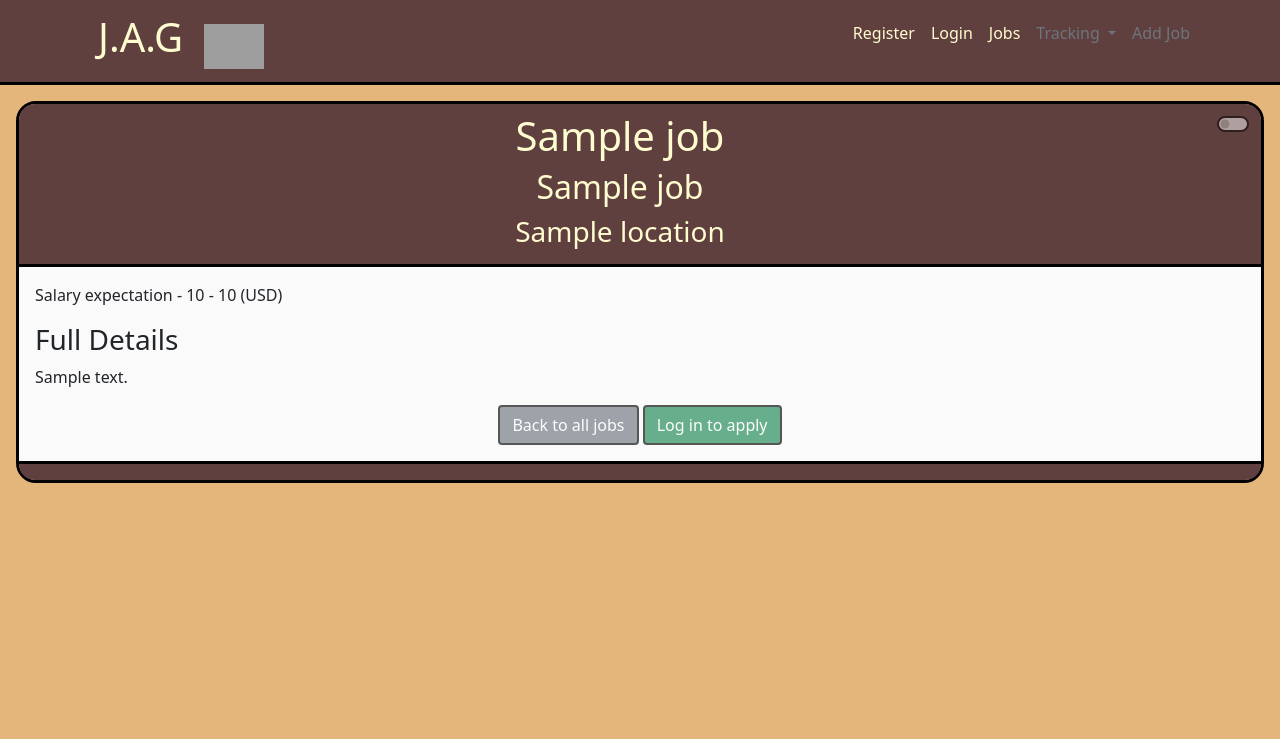
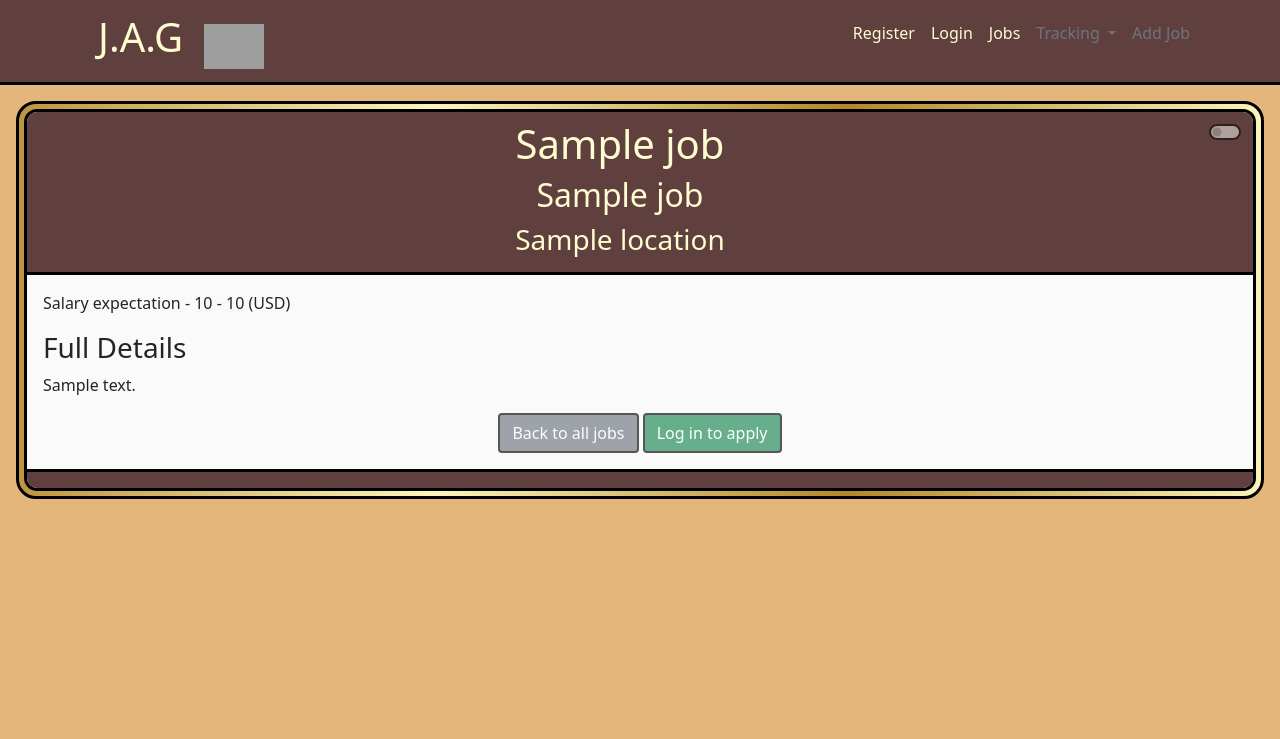
Before and after one commit to dnlbowers/jobs-a-gooden, a Django app: template job_search/templates/job_search/pages/job-details.html in a window 1280 px wide. Shown: the top 739 px of the page. Run offline with Django 3.2, Linux system fonts and the light colour scheme; the template is opened without the code that fills it: most values are stand-ins (such as "Sample title", 1, 10 or a date in 2020); some libraries are stand-ins or nearby versions; grey boxes are pictures that could not be loaded.

Commit message:
add golden surround to BS  cards

```diff
--- a/job_search/templates/job_search/components/display-notes.html
+++ b/job_search/templates/job_search/components/display-notes.html
@@ -1,11 +1,11 @@
 <!-- How to remove duplicate notes and delete note option -->
-
-<div class="card mt-4">
+<div class="surround mb-4">
+    <section class="card">
         <header class="card-header bg-brown border-bottom text-center">
             <h2>Notes & <span><i class="fa-solid fa-lightbulb"></i></span> Insights:</h2>
         </header>
 
-    <div class="accordion accordion-flush" id="notes-accordion">
+        <section class="accordion accordion-flush" id="notes-accordion">
             {% for note in notes %}
                 <!-- Bootstrap accordion to display user specific notes -->
                 {% if author ==  note.user_id %}
@@ -32,6 +32,7 @@
                     </div>
                 {% endif %}
             {% endfor %}
+        </section>
+        <div class="card-footer bg-brown"></div>
+    </section>
 </div>
-    <div class="card-footer bg-brown"></div>
-</div>
--- a/job_search/templates/job_search/components/full-job-card.html
+++ b/job_search/templates/job_search/components/full-job-card.html
@@ -1,4 +1,5 @@
-<div class="card mb-4 bg-offwhite">
+<div class="surround mb-4">
+    <article class="card bg-offwhite">
         <header class="card-header head-with-toggle bg-brown border-bottom">
             <div id="full-jobcard-heading">
                 {% include '../layout/full-job-headings.html' %}
@@ -16,7 +17,7 @@
             <!-- Conditionals to account for some companies would not disclose a renumeration package -->
             {% include '../components/salary-info.html' %}
 
-        <article>
+            <section>
                 <h3>Full Details</h3>
                 <p>{{ job.job_description|safe }}</p>
 
@@ -29,7 +30,7 @@
                         <a href="" class="btn btn-success disabled">Log in to apply</a>
                     {% endif %}
                 </div>
-        </article>
+            </section>
         </div>
         <div class="text-center card-footer bg-brown border-top">
             {% if user.is_staff %}
@@ -39,4 +40,5 @@
                 <button class="btn btn-danger job-del-button" data-id="{{ job.id }}"><i class="fa-solid fa-trash-can"></i></button>
             {% endif %}
         </div>
+    </article>
 </div>
--- a/job_search/templates/job_search/components/job-preview-card.html
+++ b/job_search/templates/job_search/components/job-preview-card.html
@@ -1,5 +1,6 @@
 <!-- Job card displaying breif info about a post -->
-<div class="card mb-4 job-preview" data-job-preview="{{ job.id }}">
+<div class="surround mb-4">
+    <section class="card job-preview" data-job-preview="{{ job.id }}">
 
         <header class="card-header head-with-toggle bg-brown border-bottom">
             <!-- pin job toggle active only when logged in -->
@@ -30,4 +31,5 @@
                 <button class="btn btn-danger job-del-button" data-id="{{ job.id }}"><i class="fa-solid fa-trash-can"></i></button>
             {% endif %}
         </div>
+    </section>
 </div>
--- a/job_search/templates/job_search/components/note-form.html
+++ b/job_search/templates/job_search/components/note-form.html
@@ -1,6 +1,7 @@
 <!-- Form to make a note -->
 
 {% include '../components/messages.html' %}
+<div class="surround mb-4">
     <section class="card bg-offwhite">
         {% if user.is_authenticated %}
             <header class="card-header bg-brown text-center">
@@ -27,5 +28,5 @@
                 </form>
             </div>
         {% endif %}
-
     </section>
+</div>
--- a/job_search/templates/job_search/components/warning-modal.html
+++ b/job_search/templates/job_search/components/warning-modal.html
@@ -1,6 +1,6 @@
 <!-- Modal -->
 <div class="modal fade modal-dialog-centered d-none" id="warningModal" data-bs-backdrop="static" data-bs-keyboard="false" tabindex="-1" aria-labelledby="unpinned-modal-label" aria-hidden="true">
-    <div class="modal-dialog modal-surround">
+    <div class="modal-dialog surround">
         <div class="modal-content">
             <div class="modal-header bg-brown border-bottom">
                 <h5 class="modal-title" id="warningModalLabel"><i class="fa-solid fa-triangle-exclamation"></i> Warning!</h5>
--- a/static/css/style.css
+++ b/static/css/style.css
@@ -53,6 +53,13 @@ body {
 
 .border-top {
   border-top: 3px solid #000!important;
+}
+
+.surround {
+  background: linear-gradient(to right, #bf953f, #fcf6ba, #b38728,#fbf5b7 );
+  border-radius: 20px;
+  border: 3px solid #000;
+  padding: 5px;
 }
 
 
@@ -111,11 +118,11 @@ main {
 
 .card {
   border: 3px solid #000;
-  border-radius: 20px! important;
+  border-radius: 13px! important;
 }
 
 .card-header {
-  border-radius: 16px 16px 0 0! important;
+  border-radius: 10px 10px 0 0! important;
 }
 
 .head-with-toggle {
@@ -129,7 +136,7 @@ main {
 }
 
 .card-footer {
-  border-radius: 0 0 16px 16px! important;
+  border-radius: 0 0 10px 10px! important;
 }
 
 /* ----------------------------------------------------------------------------------------- Full Job details page */
@@ -278,13 +285,6 @@ main {
   background-color: rgba(0,0,0,0.5);
 }
 
-.modal-surround {
-  background: linear-gradient(to right, #bf953f, #fcf6ba, #b38728,#fbf5b7 );
-  border-radius: 20px;
-  border: 3px solid #000;
-  padding: 5px;
-}
-
 .modal-header {
   border-radius: 14px 14px 0 0! important;
 }
```
Also changed, not shown: README.md. Lines whose indentation alone changed are shown as unchanged.
